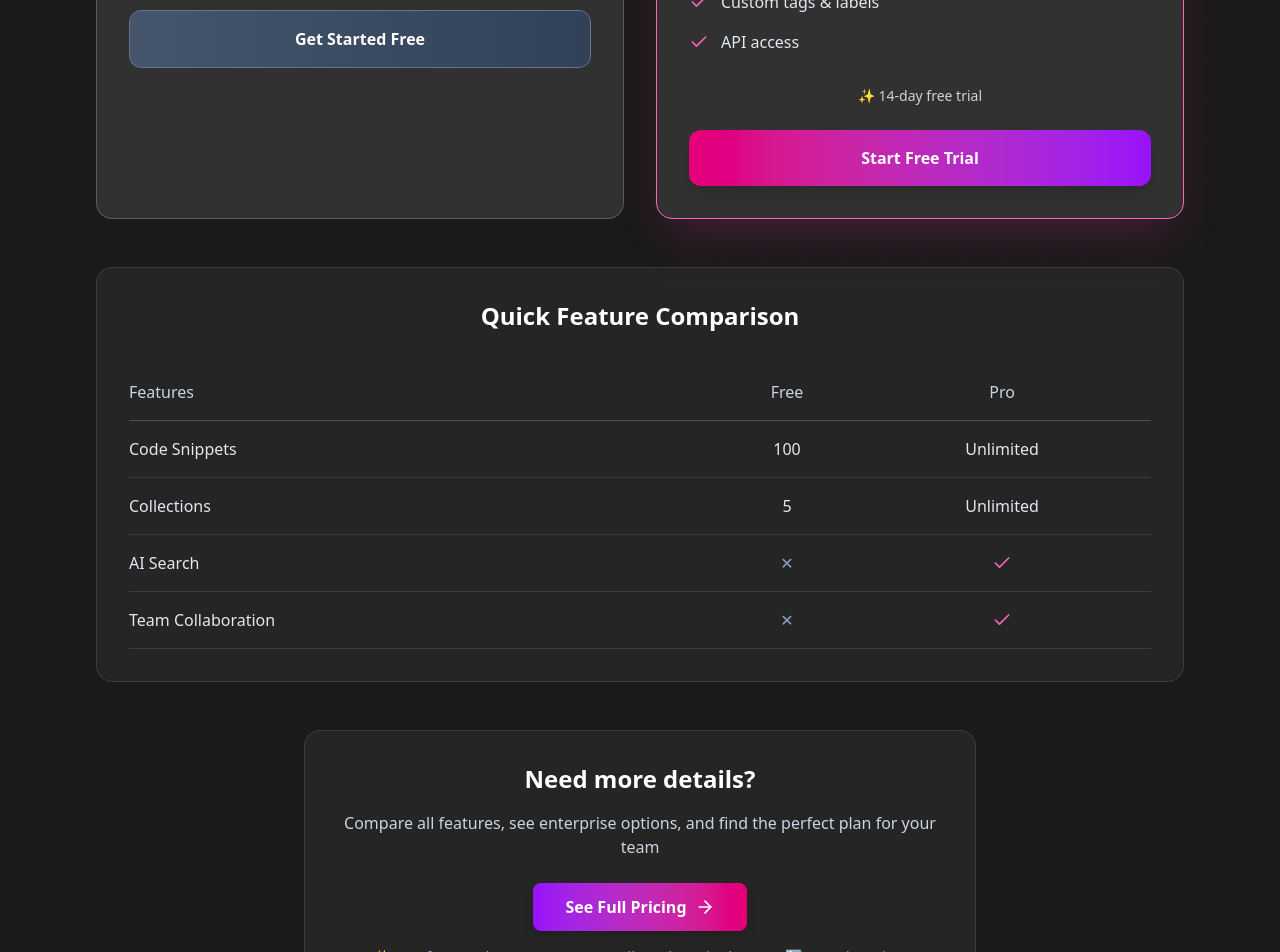
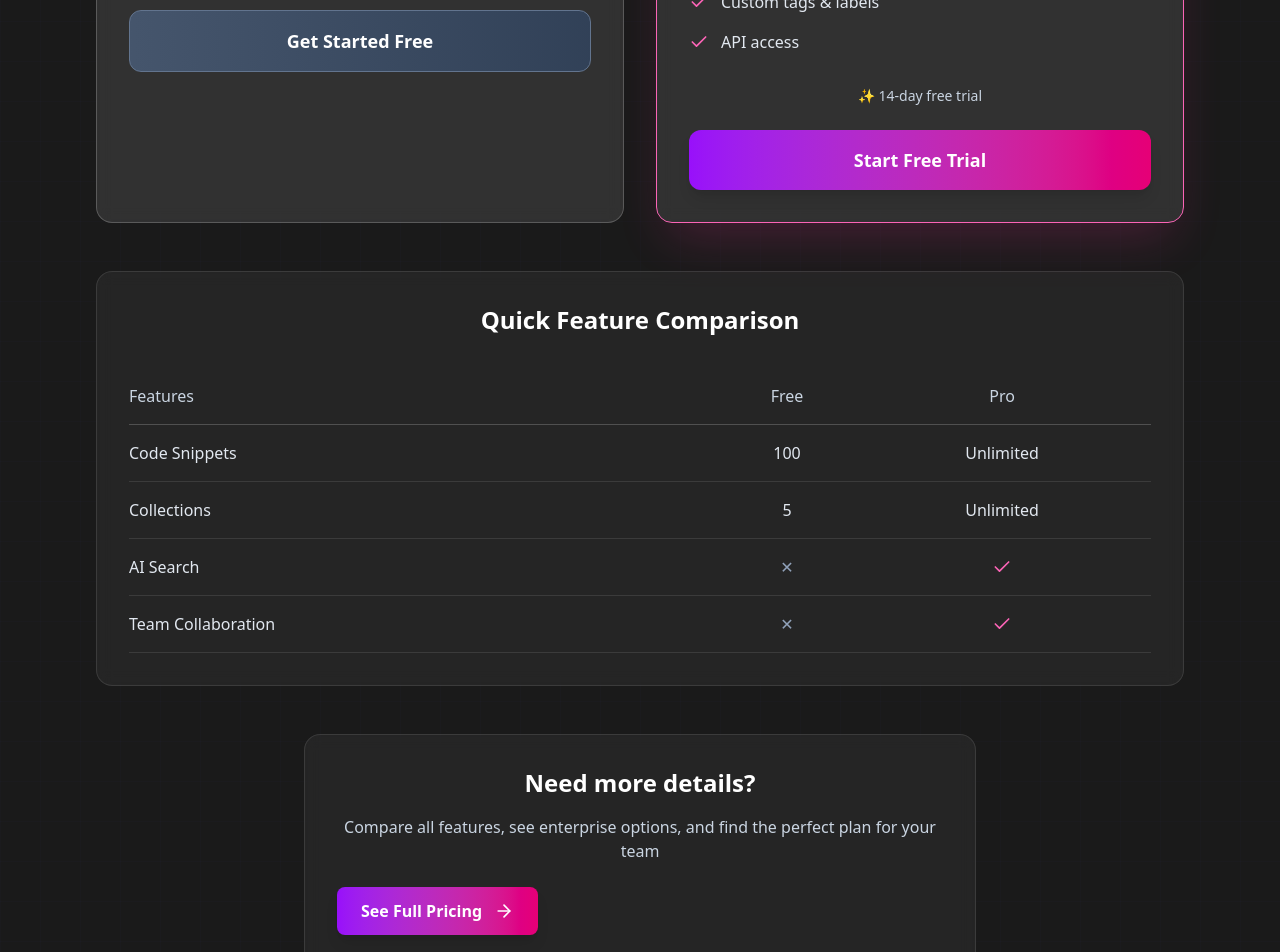
Before and after one commit to fohalabi/AI-code-snippet-manager, a React (Vite) app: page / in a window 1280 px wide. Shown: the part 5100-6052 px from the top of the page. Built offline with nearby package versions, Linux system fonts and the light colour scheme.

Commit message:
Refactor pricing section

```diff
--- a/src/components/landing/PricingPreviewSection.jsx
+++ b/src/components/landing/PricingPreviewSection.jsx
@@ -1,5 +1,8 @@
 import React from 'react';
 import { Check, Star, ArrowRight } from 'lucide-react';
+import Button from '../ui/Button';
+import Card from '../ui/Card';
+import Section from '../ui/Section';
 
 const PricingSection = () => {
   const plans = [
@@ -41,19 +44,7 @@ const PricingSection = () => {
   ];
 
   return (
-    <section id='pricing' className="py-20 bg-gradient-to-hr from slate-900 via-purple-900 relative overflow-hidden">
-      <div
-        className="absolute inset-0 opacity-20"
-        style={{
-          backgroundImage: `
-            linear-gradient(rgba(99, 102, 241, 0.1) 1px, transparent 1px),
-            linear-gradient(90deg, rgba(99, 102, 241, 0.1) 1px, transparent 1px)
-          `,
-          backgroundSize: '40px 40px',
-          animation: 'gridMove 30s linear infinite'
-        }}
-      ></div>
-      <div className="max-w-6xl mx-auto px-4 sm:px-6 lg:px-8">
+    <Section id='pricing'>
       {/* Header */}
       <div className="text-center mb-16">
         <h2 className="text-4xl font-bold text-white mb-4">
@@ -67,15 +58,11 @@ const PricingSection = () => {
       {/* Pricing Cards */}
       <div className="grid grid-cols-1 lg:grid-cols-2 gap-8 mb-12">
         {plans.map((plan, index) => (
-            <div
+          <Card
             key={index}
-              className={`relative bg-white/10 backdrop-blur-sm rounded-2xl p-8 border transition-all duration-300 hover:transform hover:scale-105 ${
-                plan.popular
-                  ? 'border-pink-400 shadow-2xl shadow-pink-500/20'
-                  : 'border-white/20 hover:border-purple-400/50'
-              }`}
+            variant="pricing"
+            popular={plan.popular}
           >
-              {/* Popular Badge */}
             {plan.popular && (
               <div className="absolute -top-4 left-1/2 transform -translate-x-1/2">
                 <div className="bg-gradient-to-r from-pink-500 to-purple-600 text-white px-6 py-2 rounded-full text-sm font-semibold flex items-center space-x-1">
@@ -127,19 +114,19 @@ const PricingSection = () => {
             </div>
 
             {/* CTA Button */}
-              <button className={`w-full py-4 px-6 rounded-xl font-semibold text-white transition-all duration-300 ${
-                plan.popular
-                  ? 'bg-gradient-to-r from-pink-600 to-purple-600 hover:from-pink-700 hover:to-purple-700 shadow-lg hover:shadow-xl'
-                  : 'bg-gradient-to-r from-slate-600 to-slate-700 hover:from-slate-700 hover:to-slate-800 border border-slate-500'
-              }`}>
+            <Button
+              variant={plan.popular ? "gradient" : "slate"}
+              fullWidth
+              size="lg"
+            >
               {plan.cta}
-              </button>
-            </div>
+            </Button>
+          </Card>
         ))}
       </div>
 
       {/* Feature Comparison Table */}
-        <div className="bg-white/5 backdrop-blur-sm rounded-2xl p-8 border border-white/10 mb-12">
+      <Card variant="cta" className="mb-12">
         <h3 className="text-2xl font-bold text-white text-center mb-8">
           Quick Feature Comparison
         </h3>
@@ -184,21 +171,23 @@ const PricingSection = () => {
             </tbody>
           </table>
         </div>
-        </div>
+      </Card>
 
       {/* Full Pricing CTA */}
       <div className="text-center">
-          <div className="bg-white/5 backdrop-blur-sm rounded-2xl p-8 border border-white/10 max-w-2xl mx-auto">
+        <Card variant="cta" className="max-w-2xl mx-auto">
           <h4 className="text-2xl font-bold text-white mb-4">
             Need more details?
           </h4>
           <p className="text-slate-300 mb-6">
             Compare all features, see enterprise options, and find the perfect plan for your team
           </p>
-            <button className="inline-flex items-center space-x-2 bg-gradient-to-r from-purple-600 to-pink-600 text-white px-8 py-3 rounded-lg font-semibold hover:from-purple-700 hover:to-pink-700 transform hover:scale-105 transition-all duration-300 shadow-lg hover:shadow-xl">
-              <span>See Full Pricing</span>
-              <ArrowRight className="w-5 h-5" />
-            </button>
+          <Button
+            variant="gradient"
+            icon={<ArrowRight className="w-5 h-5" />}
+          >
+            See Full Pricing
+          </Button>
           <div className="mt-4 flex items-center justify-center space-x-6 text-sm text-slate-400">
             <span>✨ Free forever plan</span>
             <span>•</span>
@@ -206,10 +195,9 @@ const PricingSection = () => {
             <span>•</span>
             <span>🔄 Cancel anytime</span>
           </div>
+        </Card>
       </div>
-        </div>
-      </div>
-    </section>
+    </Section>
   );
 };
 
```
Lines whose indentation alone changed are shown as unchanged.
